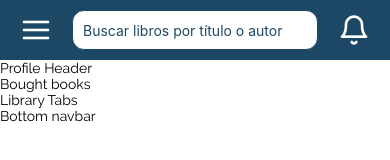
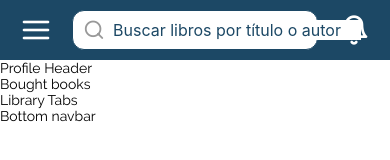
Before and after one commit to libasoles/react-native-user-profile, a React Native app: screen / in a window 390 px wide. Shown: the top 160 px of the page. Built offline with nearby package versions, Linux system fonts and the light colour scheme.

Commit message:
Header updates

```diff
--- a/app/components/Icon.tsx
+++ b/app/components/Icon.tsx
@@ -6,8 +6,15 @@ import colors from "../config/colors";
 type Props = {
   name: string;
   color?: string;
+  size?: number;
+  style?: {};
 };
 
-export default function Icon({ name, color = colors.lighter }: Props) {
-  return <Feather name={`${name}`} size={32} style={{ color }} />;
+export default function Icon({
+  name,
+  style = {},
+  size = 32,
+  color = colors.lighter
+}: Props) {
+  return <Feather name={name} size={size} style={[{ color }, style]} />;
 }
--- a/app/components/Input.tsx
+++ b/app/components/Input.tsx
@@ -1,7 +1,8 @@
 import React from "react";
-import { StyleSheet, TextInput } from "react-native";
+import { StyleSheet, TextInput, View } from "react-native";
 
 import colors from "../config/colors";
+import Icon from "./Icon";
 
 type Props = {
   value?: string;
@@ -21,6 +22,8 @@ export default function Input({
   onChange = () => {}
 }: Props) {
   return (
+    <View style={styles.container}>
+      {icon && <Icon name={icon} style={styles.icon} size={22} />}
       <TextInput
         style={[styles.input, style]}
         value={value}
@@ -29,15 +32,31 @@ export default function Input({
         clearTextOnFocus={clearTextOnFocus}
         onChange={onChange}
       />
+    </View>
   );
 }
 
 const styles = StyleSheet.create({
+  container: {
+    height: 40,
+    backgroundColor: colors.lighter,
+    borderColor: colors.dark,
+    borderWidth: 1,
+    borderRadius: 12,
+    display: "flex",
+    flexDirection: "row",
+    alignItems: "center"
+  },
+  icon: {
+    width: 20,
+    color: colors.secondary,
+    marginLeft: 10
+  },
   input: {
-    borderRadius: 12,
-    borderColor: colors.dark,
+    fontSize: 16,
     color: colors.text.dark,
     backgroundColor: colors.lighter,
+    borderColor: colors.secondary,
     borderWidth: 1,
     paddingLeft: 10,
     flex: 1
--- a/app/components/SearchBox.tsx
+++ /dev/null
@@ -1,44 +0,0 @@
-import React from "react";
-import { StyleSheet, TextInput, View } from "react-native";
-
-import colors from "../config/colors";
-
-type Props = {
-  value?: string;
-  placeholder?: string;
-  onChange?: () => void;
-};
-
-export default function SearchBox({
-  value = "",
-  placeholder = "Buscar...",
-  onChange = () => {}
-}: Props) {
-  return (
-    <View style={styles.container}>
-      <TextInput
-        style={styles.input}
-        value={value}
-        placeholder={placeholder}
-        placeholderTextColor={colors.text.gray}
-        clearTextOnFocus={true}
-        onChange={onChange}
-      />
-    </View>
-  );
-}
-
-const styles = StyleSheet.create({
-  container: {
-    height: 40
-  },
-  input: {
-    borderRadius: 12,
-    borderColor: colors.dark,
-    color: colors.text.dark,
-    backgroundColor: colors.lighter,
-    borderWidth: 1,
-    paddingLeft: 10,
-    flex: 1
-  }
-});
--- a/app/components/AlibrateText.tsx
+++ b/app/components/TextFragment.tsx
@@ -5,6 +5,6 @@ type Props = {
   children: string
 }
 
-export default function AlibrateText({ children }: Props) {
+export default function TextFragment({ children }: Props) {
   return <Text style={{ fontFamily: "raleway" }}>{children}</Text>;
 }
--- a/app/screens/MyLibrary.tsx
+++ b/app/screens/MyLibrary.tsx
@@ -1,17 +1,17 @@
 import React from 'react';
 import { StyleSheet, View } from 'react-native';
 
-import AlibrateText from "../components/AlibrateText";
-import Header from "../components/Header";
+import TextFragment from "../components/TextFragment";
+import Header from "./components/Header";
 
 export default function MyLibrary() {
   return (
     <View style={styles.container}>
       <Header />
-      <AlibrateText>Profile Header</AlibrateText>
-      <AlibrateText>Bought books</AlibrateText>
-      <AlibrateText>Library Tabs</AlibrateText>
-      <AlibrateText>Bottom navbar</AlibrateText>
+      <TextFragment>Profile Header</TextFragment>
+      <TextFragment>Bought books</TextFragment>
+      <TextFragment>Library Tabs</TextFragment>
+      <TextFragment>Bottom navbar</TextFragment>
     </View>
   );
 }
--- a/app/components/Header.tsx
+++ b/app/screens/components/Header.tsx
@@ -2,23 +2,23 @@ import React from "react";
 import { StyleSheet, View } from "react-native";
 import { StatusBar } from "react-native";
 
-import Icon from "./Icon";
-import texts from "../config/texts";
+import Icon from "../../components/Icon";
+import texts from "../../config/texts";
 import SearchBox from "./SearchBox";
 
 export default function Header() {
   return (
     <>
-      <View style={{ height: StatusBar.currentHeight }}></View>
+      <View style={{ height: StatusBar.currentHeight }} />
       <View style={styles.container}>
         <View style={styles.section}>
-          <Icon name="menu"></Icon>
+          <Icon name="menu" />
         </View>
         <View style={[styles.section, styles.searchBox]}>
           <SearchBox placeholder={texts.searchBox.booksAndAuthors} />
         </View>
         <View style={styles.section}>
-          <Icon name="bell"></Icon>
+          <Icon name="bell" />
         </View>
       </View>
     </>
@@ -34,7 +34,7 @@ const styles = StyleSheet.create({
     alignItems: "center",
     maxHeight: 60,
     paddingLeft: 10,
-    paddingRight: 10,
+    paddingRight: 10
   },
   section: { margin: 10 },
   searchBox: { flex: 1 }
--- /dev/null
+++ b/app/screens/components/SearchBox.tsx
@@ -0,0 +1,35 @@
+import React from "react";
+import { StyleSheet } from "react-native";
+
+import colors from "../../config/colors";
+import Input from "../../components/Input";
+
+type Props = {
+  value?: string;
+  placeholder?: string;
+  onChange?: () => void;
+};
+
+export default function SearchBox({
+  value = "",
+  placeholder = "Buscar...",
+  onChange = () => {}
+}: Props) {
+  return (
+    <Input
+      style={styles.input}
+      icon="search"
+      value={value}
+      placeholder={placeholder}
+      clearTextOnFocus={true}
+      onChange={onChange}
+    />
+  );
+}
+
+const styles = StyleSheet.create({
+  input: {
+    borderColor: colors.lighter,
+    borderWidth: 0,
+  }
+});
```
Also changed, not shown: 2 other files (tests, documents, lock files or other folders). Lines whose indentation alone changed are shown as unchanged.
